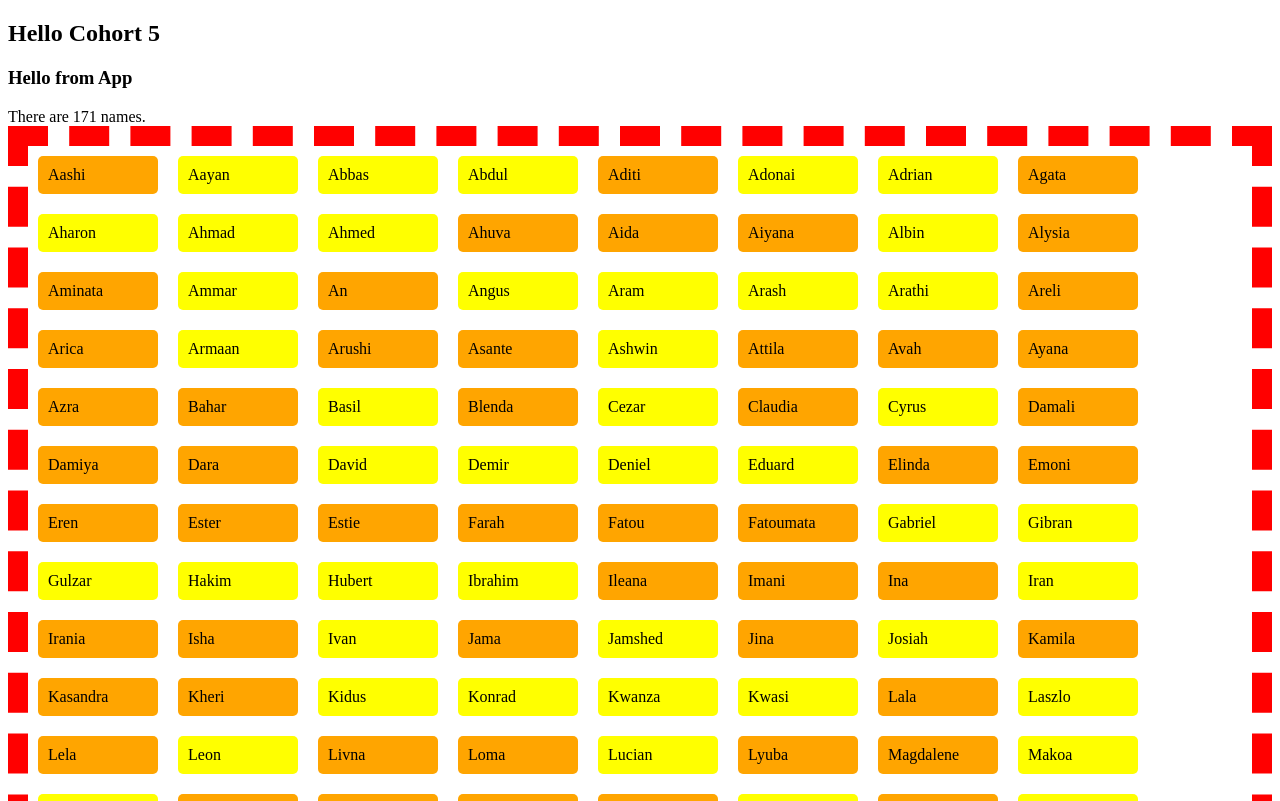
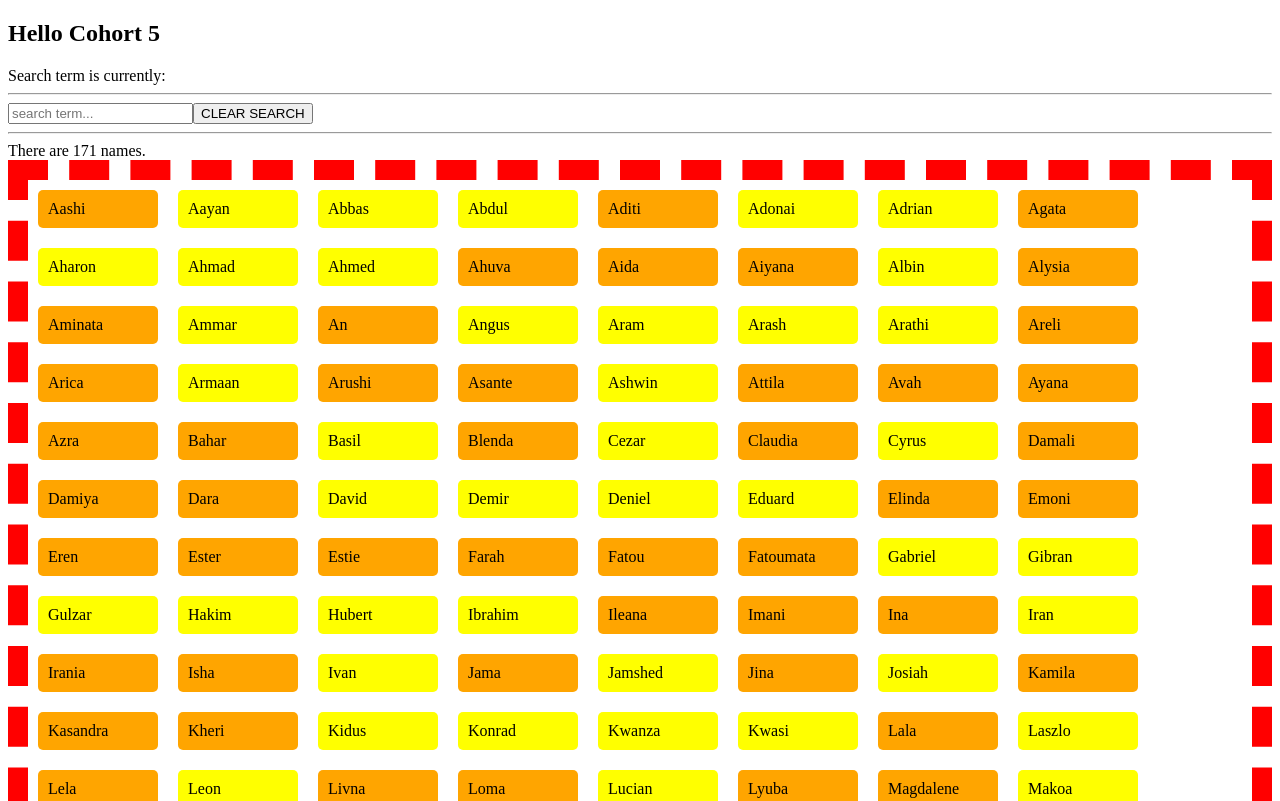
Before and after one commit to nbogie/c5-baby-names-live-coded, a React (Create React App) app: page / in a window 1280 px wide. Shown: the top 801 px of the page. Built offline with nearby package versions, Linux system fonts and the light colour scheme.

Commit message:
add input field eventually for search

```diff
--- a/src/App.tsx
+++ b/src/App.tsx
@@ -1,4 +1,4 @@
-import React from 'react';
+import React, { useState } from 'react';
 import './App.css';
 import babyNamesDataUnsorted from "./babyNamesData.json";
 import { sortBabyNames } from './sortFunctions';
@@ -6,21 +6,40 @@ import { BabyNameData } from './types';
 
 
 function App() {
+  console.log("APP FUNCTION CALLED - will re-render", new Date())
   const sortedBabyNames = sortBabyNames(babyNamesDataUnsorted);
-  function makeBabyNameElement(nameData: BabyNameData) {
-    return <div className={"babyName " + nameData.sex}>{nameData.name}</div>
+  const [searchTerm, setSearchTerm] = useState("");
+
+  //@ts-ignore
+  function handleChangeToInputText(event) {
+    console.log("handling change: event.target.value is >>" + event.target.value + "<<")
+    setSearchTerm(event.target.value);
+    console.log("after calling setSearchTerm, searchTerm is", searchTerm, "e.t.v is", event.target.value)
   }
 
   return (
     <div className="App">
-      <h3>Hello from App</h3>
+      Search term is currently: {searchTerm}<hr />
+      <input type="text" onChange={handleChangeToInputText} value={searchTerm} placeholder={"search term..."} />
+      <button onClick={() => setSearchTerm("")}>CLEAR SEARCH</button>
+      <hr />
+
       There are {sortedBabyNames.length} names.
-      <div className="mainList">
+      <div className="mainList" >
         {sortedBabyNames.map(makeBabyNameElement)}
-      </div>
-    </div>
+      </div >
+    </div >
   );
 }
 
 
 export default App;
+
+
+
+function makeBabyNameElement(nameData: BabyNameData) {
+  return <div
+    key={nameData.id}
+    className={"babyName " + nameData.sex}>{nameData.name}
+  </div>
+}
```
